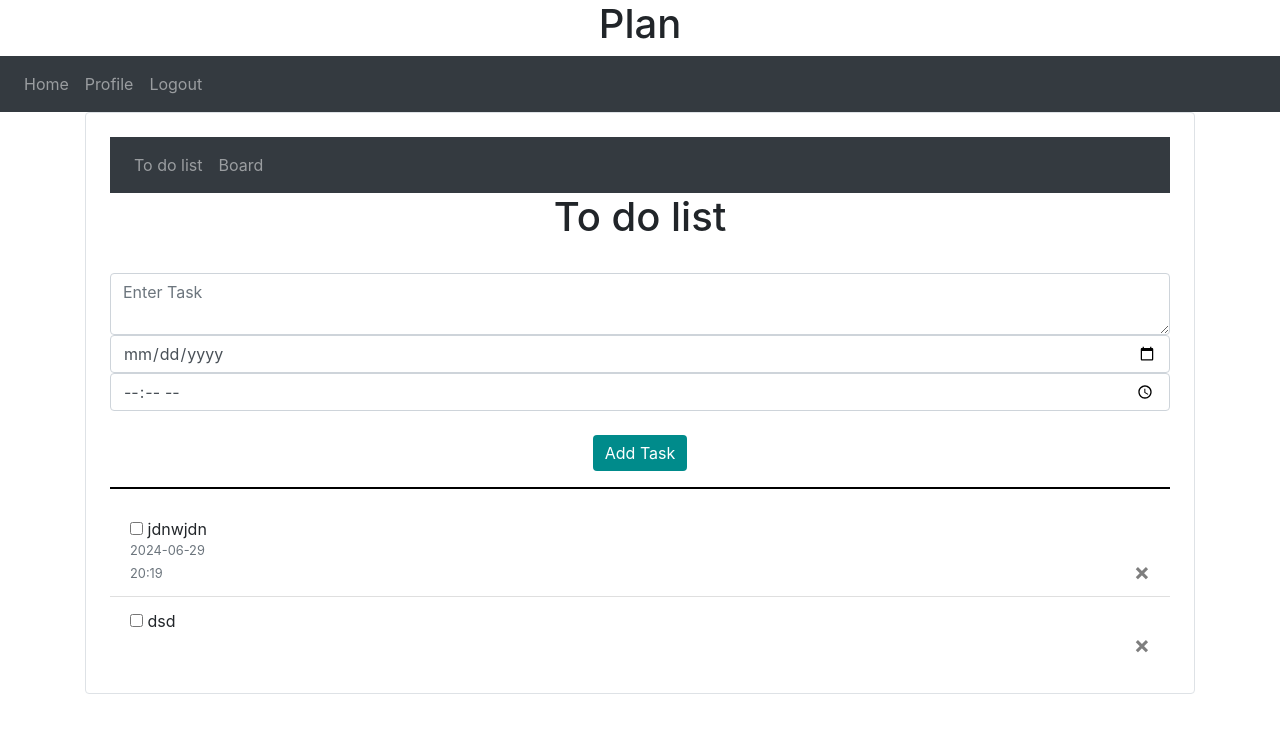
After one commit to MayaKKoleva/VMEproekt, a Flask app: page /list in a window 1280 px wide. The commit adds this page. Shown: the top 733 px of the page. Run offline with Flask 3, Linux system fonts and the light colour scheme; a user stored in the database is signed in; some libraries are stand-ins or nearby versions.

Commit message:
oshte shitni

```diff
--- a/vme/website/__init__.py
+++ b/vme/website/__init__.py
@@ -21,6 +21,7 @@ def create_app():
     app.register_blueprint(auth, url_prefix='/')
 
     from .models import User, Note
+
     with app.app_context():
         db.create_all()
 
--- a/vme/website/templates/home.html
+++ b/vme/website/templates/home.html
@@ -3,7 +3,22 @@
 {% block content %}
 
 <div class="container p-4 border rounded">
-
+    <nav class="navbar navbar-expand-lg navbar-dark bg-dark">
+        <button
+          class="navbar-toggler"
+          type="button"
+          data-toggle="collapse"
+          data-target="#navbar"
+        >
+          <span class="navbar-toggler-icon"></span>
+        </button>
+        <div class="collapse navbar-collapse" id="navbar">
+          <div class="navbar-nav">
+            <a class="nav-item nav-link" id="list" href="/">To do list</a>
+            <a class="nav-item nav-link" id="board" href="/board">Board</a>
+          </div>
+        </div>
+    </nav>
 
     <h1 align="center">To do list</h1><br>
 
@@ -38,5 +53,6 @@
     </body>
 
 
+
 </div>
 {% endblock %}
--- /dev/null
+++ b/vme/website/templates/list.html
@@ -0,0 +1,57 @@
+{% extends "home.html" %} {% block title %}To do list{% endblock %}
+
+{% block content %}
+
+<div class="container p-4 border rounded">
+
+    <nav class="navbar navbar-expand-lg navbar-dark bg-dark">
+        <button
+          class="navbar-toggler"
+          type="button"
+          data-toggle="collapse"
+          data-target="#navbar"
+        >
+          <span class="navbar-toggler-icon"></span>
+        </button>
+        <div class="collapse navbar-collapse" id="navbar">
+          <div class="navbar-nav">
+            <a class="nav-item nav-link" id="list" href="/">To do list</a>
+            <a class="nav-item nav-link" id="board" href="/board">Board</a>
+          </div>
+        </div>
+    </nav>
+
+    <h1 align="center">To do list</h1><br>
+
+    <div>
+        <form method="POST">
+            <textarea name="note" id="note" class="form-control" placeholder="Enter Task"></textarea>
+            <input name="date" type="date" class="form-control">
+            <input name="time" type="time" class="form-control">
+            <br />
+            <div align="center">
+                <button type="submit" class="btn btn-primary text-nowrap" style="background-color: darkcyan; border: none">Add Task</button>
+            </div>
+        </form>
+    </div>
+    <hr style="height:2px;border-width:0; background-color:black ">
+
+    <body>
+        <ul class="list-group list-group-flush" id="notes">
+            {% for note in user.notes %}
+            <li class="list-group-item">
+                <input type="checkbox" style="cursor:pointer" name="done" {% if note[done] %} checked {%endif%} onchange="this.form.submit()">
+                <span {% if note[done] %} style="text-decoration: line-through" {%endif%}>{{ note.data }}</span>
+                <small class="text-muted" style="color:black; display:block">{{ note.date }}</small>
+                <small class="text-muted" style="color:black;">{{ note.time }}</small>
+                <button style="float: right" type="button" class="close" onClick="deleteNote('{{ note.id }}')">
+                    <span aria-hidden="true">&times;</span>
+                </button>
+            </li>
+
+            {% endfor %}
+        </ul>
+    </body>
+</div>
+
+{% endblock %}
--- a/vme/website/templates/login.html
+++ b/vme/website/templates/login.html
@@ -1,7 +1,9 @@
 {% extends "base.html" %} {% block title %}Login{% endblock %}
 
 {% block content %}
-<form method="POST">
+
+<div class="container p-4 border rounded">
+    <form method="POST">
     <h3 align="center">Login</h3>
     <div class="form-group">
         <label for="email">Email Address</label>
@@ -29,5 +31,7 @@
 
     <button type="submit" class="btn btn-primary">Login</button>
 </form>
+</div>
+
 
 {% endblock %}
--- a/vme/website/views.py
+++ b/vme/website/views.py
@@ -45,3 +45,13 @@ def delete_note():
 @login_required
 def profile():
     return render_template("profile.html", user=current_user)
+
+@views.route('/board')
+@login_required
+def board():
+    return render_template("board.html", user=current_user)
+
+@views.route('/list')
+@login_required
+def list():
+    return render_template("list.html", user=current_user)
```
Also changed, not shown: vme/website/templates/board.html (added, +28 -0 lines), vme/website/templates/profile.html (+6 -1 lines), vme/instance/database.db.
